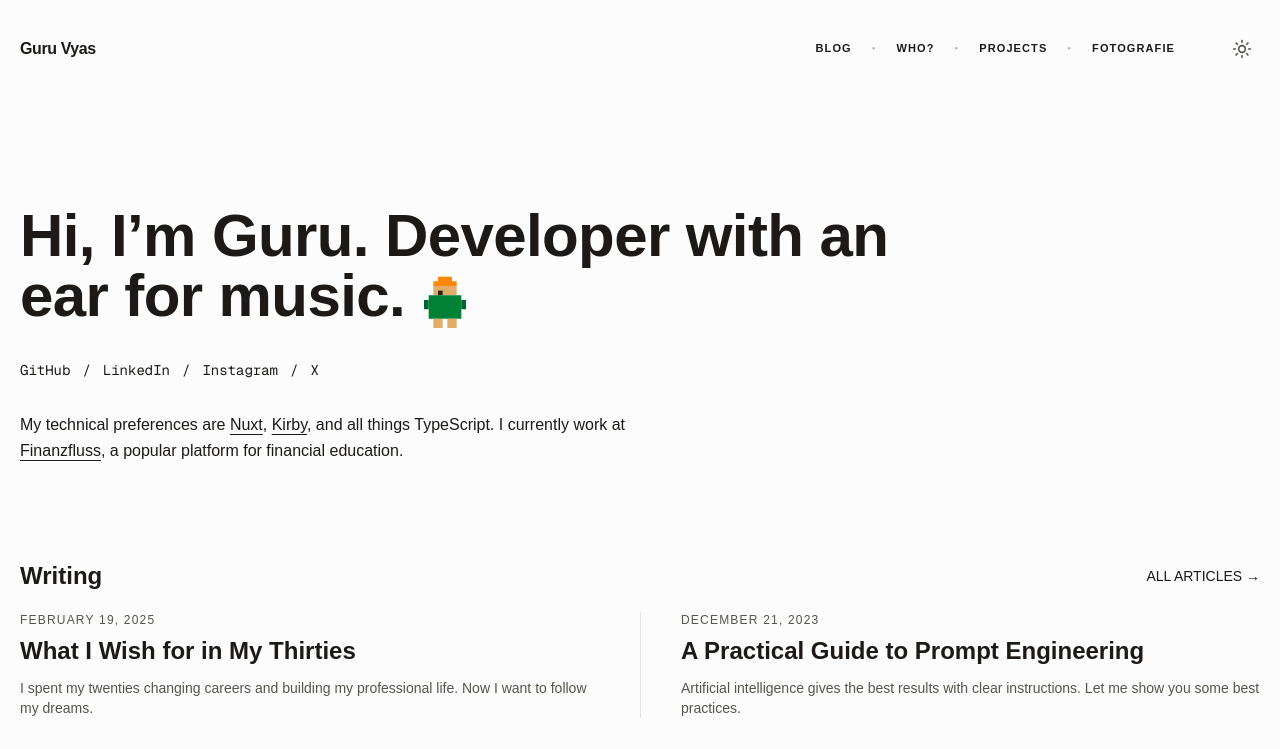
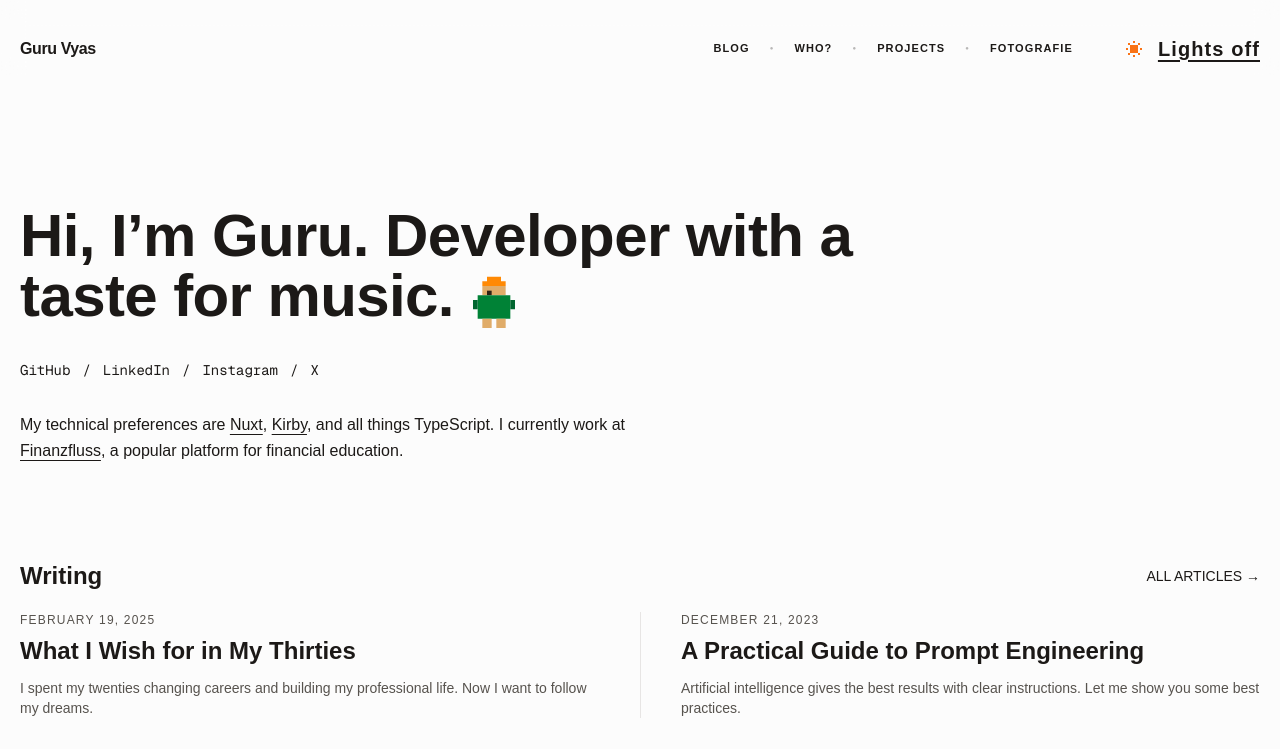
Before and after one commit to wakeupguruu/portfolio, a Next.js app: page / in a window 1280 px wide. Shown: the top 749 px of the page. Built offline with nearby package versions, Linux system fonts and the light colour scheme.

Commit message:
added new light mode and dark mode toggle

```diff
--- a/app/globals.css
+++ b/app/globals.css
@@ -42,6 +42,7 @@ body {
   background: var(--background);
   color: var(--foreground);
   font-family: Arial, Helvetica, sans-serif;
+  transition: background-color 0.3s ease, color 0.3s ease;
 }
 
 /* Typography */
--- a/app/layout.tsx
+++ b/app/layout.tsx
@@ -1,5 +1,5 @@
 import type { Metadata } from "next";
-import { Geist, Geist_Mono, Inter } from "next/font/google";
+import { Geist, Geist_Mono, Inter, VT323 } from "next/font/google"; // Added VT323
 import localFont from "next/font/local";
 import "./globals.css";
 import { ThemeProvider } from "@/components/theme-provider";
@@ -32,6 +32,13 @@ const inter = Inter({
   display: "swap",
 });
 
+const vt323 = VT323({
+  weight: "400",
+  variable: "--font-vt323",
+  subsets: ["latin"],
+  display: "swap",
+});
+
 export const metadata: Metadata = {
   title: "Guru Vyas — Developer with an aesthetic sense",
   description: "Portfolio of Guru Vyas. Developer with an aesthetic sense. Writing, work, photos, and contact.",
@@ -45,7 +52,7 @@ export default function RootLayout({
   return (
     <html lang="en" suppressHydrationWarning>
       <body
-        className={`${inter.variable} ${geistMono.variable} ${fredericka.variable} ${croissant.variable} font-sans antialiased`}
+        className={`${inter.variable} ${geistMono.variable} ${fredericka.variable} ${croissant.variable} ${vt323.variable} font-sans antialiased`}
       >
         <ThemeProvider
           attribute="class"
--- a/app/page.tsx
+++ b/app/page.tsx
@@ -39,7 +39,7 @@ export default function Home() {
         {/* Hero */}
         <Section className="pt-32">
           <h1 className="text-4xl font-extrabold leading-[1.0] tracking-[-0.04em] sm:text-6xl max-w-4xl">
-            <span>Hi, I’m Guru. Developer with an ear for music.</span>
+            <span>Hi, I’m Guru. Developer with a taste for music.</span>
             <span className="inline-block align-middle ml-3">
               <PixelIcon className="w-10 h-10 sm:w-14 sm:h-14" />
             </span>
--- a/components/theme-toggle.tsx
+++ b/components/theme-toggle.tsx
@@ -1,20 +1,115 @@
 "use client";
 
 import * as React from "react";
-import { Moon, Sun } from "lucide-react";
 import { useTheme } from "next-themes";
 
 export function ThemeToggle() {
   const { theme, setTheme } = useTheme();
+  const [mounted, setMounted] = React.useState(false);
+
+  React.useEffect(() => {
+    setMounted(true);
+  }, []);
+
+  if (!mounted) {
+    return (
+      <div className="flex items-center gap-3 font-vt323 text-lg leading-none opacity-0">
+         <div className="h-6 w-6" />
+         <span className="text-xl underline decoration-2 underline-offset-4">Lights on</span>
+      </div>
+    );
+  }
+
+  const isDark = theme === "dark";
 
   return (
     <button
-      onClick={() => setTheme(theme === "dark" ? "light" : "dark")}
-      className="inline-flex items-center justify-center rounded-md p-2 text-muted hover:bg-black/5 hover:text-foreground dark:hover:bg-white/5"
+      onClick={() => setTheme(isDark ? "light" : "dark")}
+      className="group flex items-center gap-3 font-vt323 text-lg leading-none transition-colors hover:text-foreground/80 focus-visible:outline-none focus:outline-none"
       aria-label="Toggle theme"
     >
-      <Sun className="h-5 w-5 rotate-0 scale-100 transition-all dark:-rotate-90 dark:scale-0" />
-      <Moon className="absolute h-5 w-5 rotate-90 scale-0 transition-all dark:rotate-0 dark:scale-100" />
+      <div className="relative h-6 w-6">
+        {/* Pixel Moon Icon (shown in dark mode) */}
+        <div
+          className="absolute inset-0 h-full w-full transition-all duration-500 ease-out"
+          style={{
+            opacity: isDark ? 1 : 0,
+            transform: isDark ? 'rotate(0deg) scale(1)' : 'rotate(-15deg) scale(0.9)'
+          }}
+        >
+          <svg
+            viewBox="0 0 24 24"
+            fill="none"
+            xmlns="http://www.w3.org/2000/svg"
+            className="h-full w-full"
+          >
+            {/* CORRECTED Pixel Moon Body: Smoother Crescent */}
+
+            {/* Top row */}
+            <rect x="10" y="6" width="4" height="2" fill="#FACC15" />
+
+            {/* Upper curve step */}
+            <rect x="8" y="8" width="2" height="2" fill="#FACC15" />
+
+            {/* Back vertical */}
+            <rect x="6" y="10" width="2" height="4" fill="#FACC15" />
+
+            {/* Lower curve step */}
+            <rect x="8" y="14" width="2" height="2" fill="#FACC15" />
+
+            {/* Bottom row */}
+            <rect x="10" y="16" width="4" height="2" fill="#FACC15" />
+
+            {/* Remove 'tips' if they made it look like a C, or extend them if 'goes far' means tips */}
+            {/* The user said "doesn't have straight line pixel at the end it goes far" */}
+            {/* This usually means the crescent tips are separate or longer. */}
+            {/* Let's Try: Keeping top/bottom row 4px wide makes it look extended. */}
+
+            {/* Sparkle 1 (Top Right Plus) - Moved slightly to fit new shape */}
+            <rect x="16" y="6" width="2" height="6" fill="#FACC15" />
+            <rect x="14" y="8" width="6" height="2" fill="#FACC15" />
+
+             {/* Sparkle 2 (Bottom Right Plus) */}
+             <rect x="20" y="15" width="2" height="6" fill="#FACC15" />
+             <rect x="18" y="17" width="6" height="2" fill="#FACC15" />
+          </svg>
+        </div>
+
+        {/* Pixel Sun Icon (shown in light mode) */}
+        <div
+          className="absolute inset-0 h-full w-full transition-all duration-500 ease-out"
+          style={{
+            opacity: isDark ? 0 : 1,
+            transform: isDark ? 'rotate(15deg) scale(0.9)' : 'rotate(0deg) scale(1)'
+          }}
+        >
+            <svg
+            viewBox="0 0 24 24"
+            fill="none"
+            xmlns="http://www.w3.org/2000/svg"
+            className="h-full w-full"
+            >
+            {/* Orange Sun Core */}
+            <rect x="8" y="8" width="8" height="8" fill="#F97316" />
+            {/* Top Ray */}
+            <rect x="11" y="4" width="2" height="2" fill="#F97316" />
+            {/* Bottom Ray */}
+            <rect x="11" y="18" width="2" height="2" fill="#F97316" />
+            {/* Left Ray */}
+            <rect x="4" y="11" width="2" height="2" fill="#F97316" />
+            {/* Right Ray */}
+            <rect x="18" y="11" width="2" height="2" fill="#F97316" />
+            {/* Corner Rays */}
+            <rect x="6" y="6" width="2" height="2" fill="#F97316" />
+            <rect x="16" y="6" width="2" height="2" fill="#F97316" />
+            <rect x="6" y="16" width="2" height="2" fill="#F97316" />
+            <rect x="16" y="16" width="2" height="2" fill="#F97316" />
+            </svg>
+        </div>
+      </div>
+      <span className="text-xl underline decoration-2 underline-offset-4 min-w-[5rem] text-left">
+        {isDark ? "Lights on" : "Lights off"}
+      </span>
     </button>
   );
 }
```
